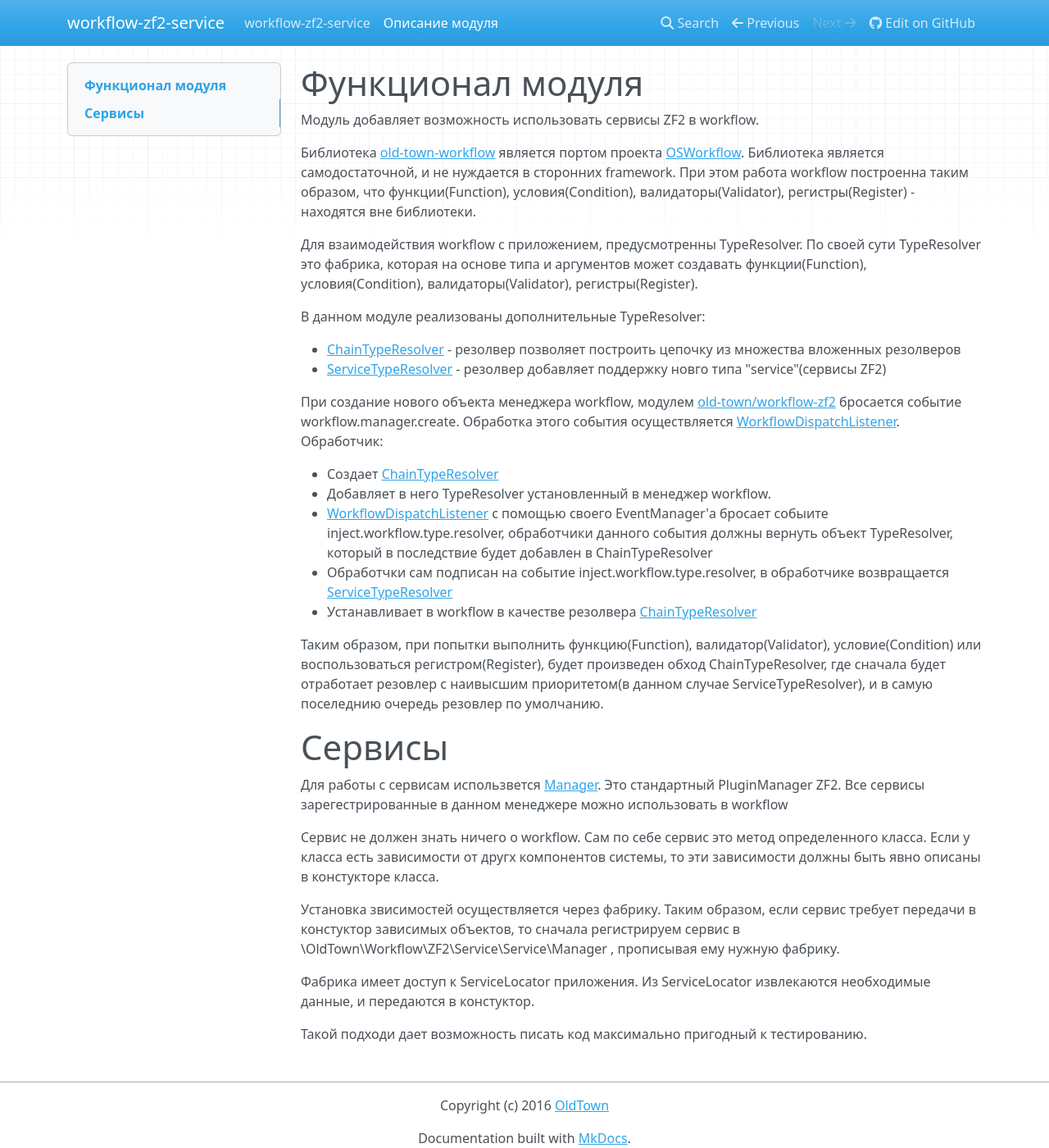
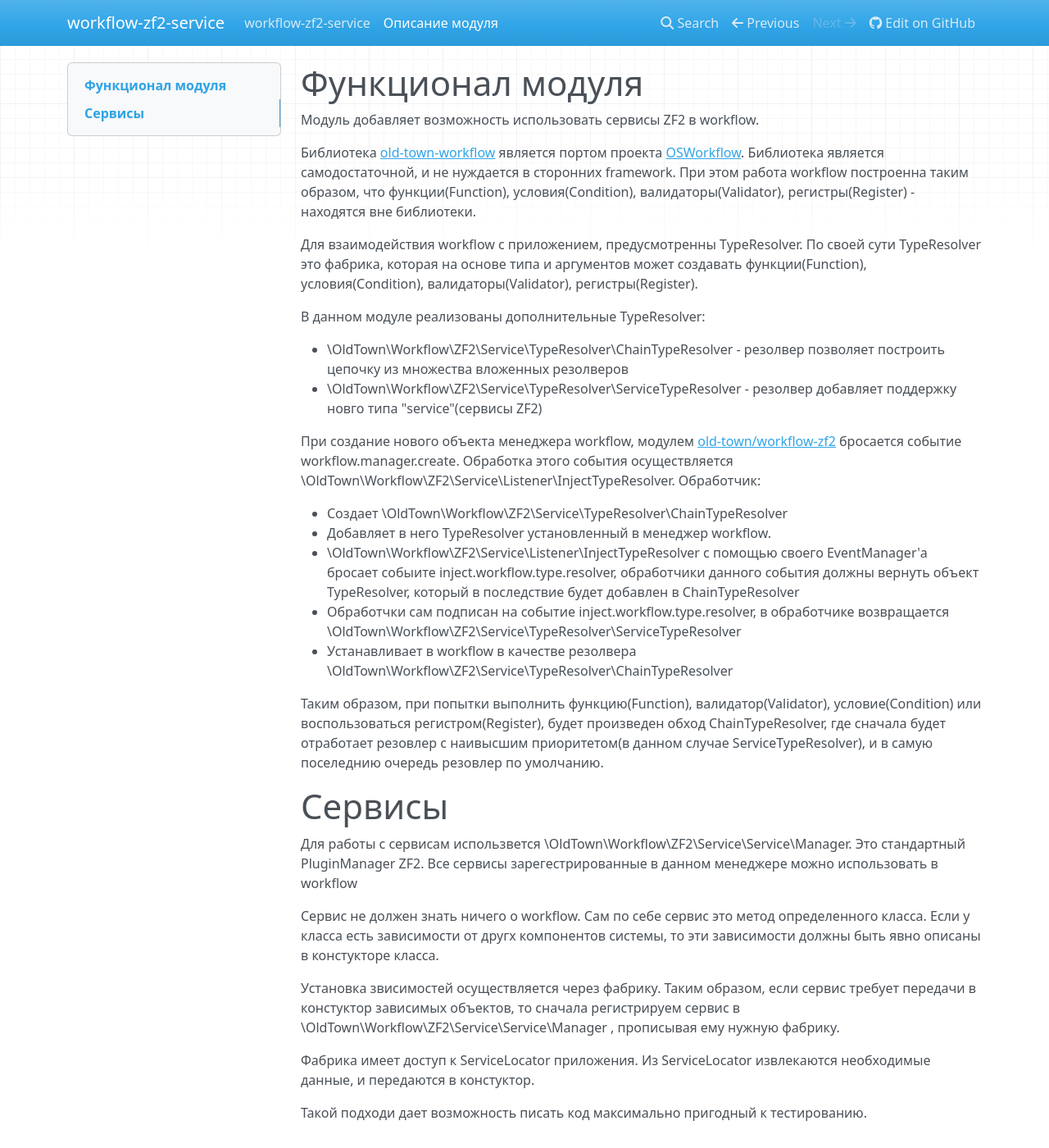
Before and after one commit to old-town/workflow-zf2-service, an MkDocs documentation site: the page built from doc/book/ru/description.md, in a window 1280 px wide and 1400 px high. Shown: the whole window at 82% size. Built offline with MkDocs 1.6.1, drawn with Linux system fonts in a browser that asks for light colours; nearby versions of some CDN libraries; old or Windows-style settings are respelled for this version of MkDocs.

Commit message:
sm-109 Документация для модуля workflow-zf2-dispatch

```diff
--- a/doc/book/ru/description.md
+++ b/doc/book/ru/description.md
@@ -12,26 +12,26 @@
 
 В данном модуле реализованы дополнительные TypeResolver:
 
-* [ChainTypeResolver](./src/TypeResolver/ChainTypeResolver.php) - резолвер позволяет построить цепочку из множества вложенных резолверов
-* [ServiceTypeResolver](./src/TypeResolver/ServiceTypeResolver.php) - резолвер добавляет поддержку новго типа "service"(сервисы ZF2)
+* \OldTown\Workflow\ZF2\Service\TypeResolver\ChainTypeResolver - резолвер позволяет построить цепочку из множества вложенных резолверов
+* \OldTown\Workflow\ZF2\Service\TypeResolver\ServiceTypeResolver - резолвер добавляет поддержку новго типа "service"(сервисы ZF2)
 
 При создание нового объекта менеджера workflow, модулем [old-town/workflow-zf2](https://github.com/old-town/workflow-zf2)
-бросается событие workflow.manager.create. Обработка этого события осуществляется [WorkflowDispatchListener](./src/Listener/WorkflowDispatchListener.php).
+бросается событие workflow.manager.create. Обработка этого события осуществляется \OldTown\Workflow\ZF2\Service\Listener\InjectTypeResolver.
 Обработчик:
 
-* Создает [ChainTypeResolver](./../../../src/TypeResolver/ChainTypeResolver.php)
+* Создает \OldTown\Workflow\ZF2\Service\TypeResolver\ChainTypeResolver
 * Добавляет в него TypeResolver установленный в менеджер workflow.
-* [WorkflowDispatchListener](./src/Listener/WorkflowDispatchListener.php) с помощью своего EventManager'а бросает собыите inject.workflow.type.resolver,
+* \OldTown\Workflow\ZF2\Service\Listener\InjectTypeResolver с помощью своего EventManager'а бросает собыите inject.workflow.type.resolver,
 обработчики данного события должны вернуть объект TypeResolver, который в последствие будет добавлен в ChainTypeResolver
-* Обработчки сам подписан на событие inject.workflow.type.resolver, в обработчике возвращается [ServiceTypeResolver](./src/TypeResolver/ServiceTypeResolver.php)
-* Устанавливает в workflow в качестве резолвера [ChainTypeResolver](./src/TypeResolver/ChainTypeResolver.php)
+* Обработчки сам подписан на событие inject.workflow.type.resolver, в обработчике возвращается \OldTown\Workflow\ZF2\Service\TypeResolver\ServiceTypeResolver
+* Устанавливает в workflow в качестве резолвера \OldTown\Workflow\ZF2\Service\TypeResolver\ChainTypeResolver
 
 Таким образом, при попытки выполнить функцию(Function), валидатор(Validator), условие(Condition) или воспользоваться регистром(Register),
 будет произведен обход ChainTypeResolver, где сначала будет отработает резовлер с наивысшим приоритетом(в данном случае ServiceTypeResolver),
 и в самую поселеднию очередь резовлер по умолчанию.
 
 # Сервисы
-Для работы с сервисам использвется [Manager](./src/Service/Manager.php). Это стандартный PluginManager ZF2. Все сервисы
+Для работы с сервисам использвется \OldTown\Workflow\ZF2\Service\Service\Manager. Это стандартный PluginManager ZF2. Все сервисы
 зарегестрированные в данном менеджере можно использовать в workflow
 
 Сервис не должен знать ничего о workflow. Сам по себе сервис это метод определенного класса. Если у класса есть
```
